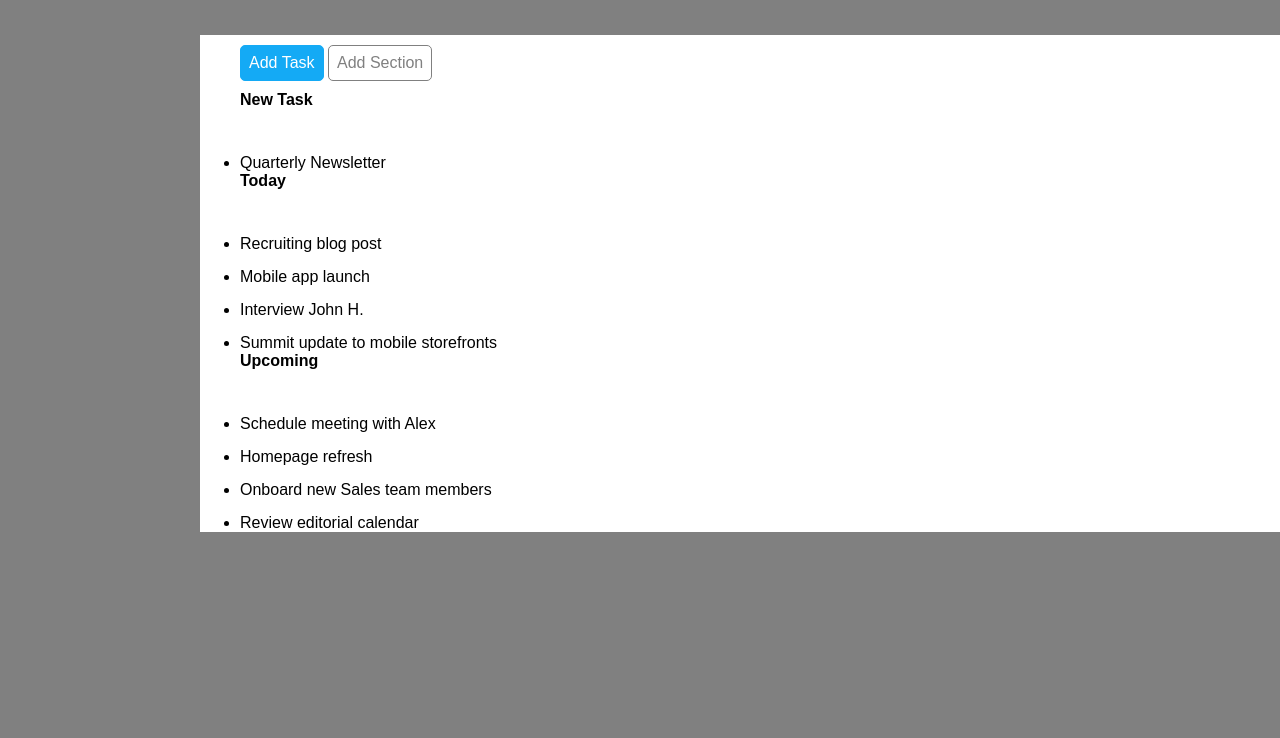
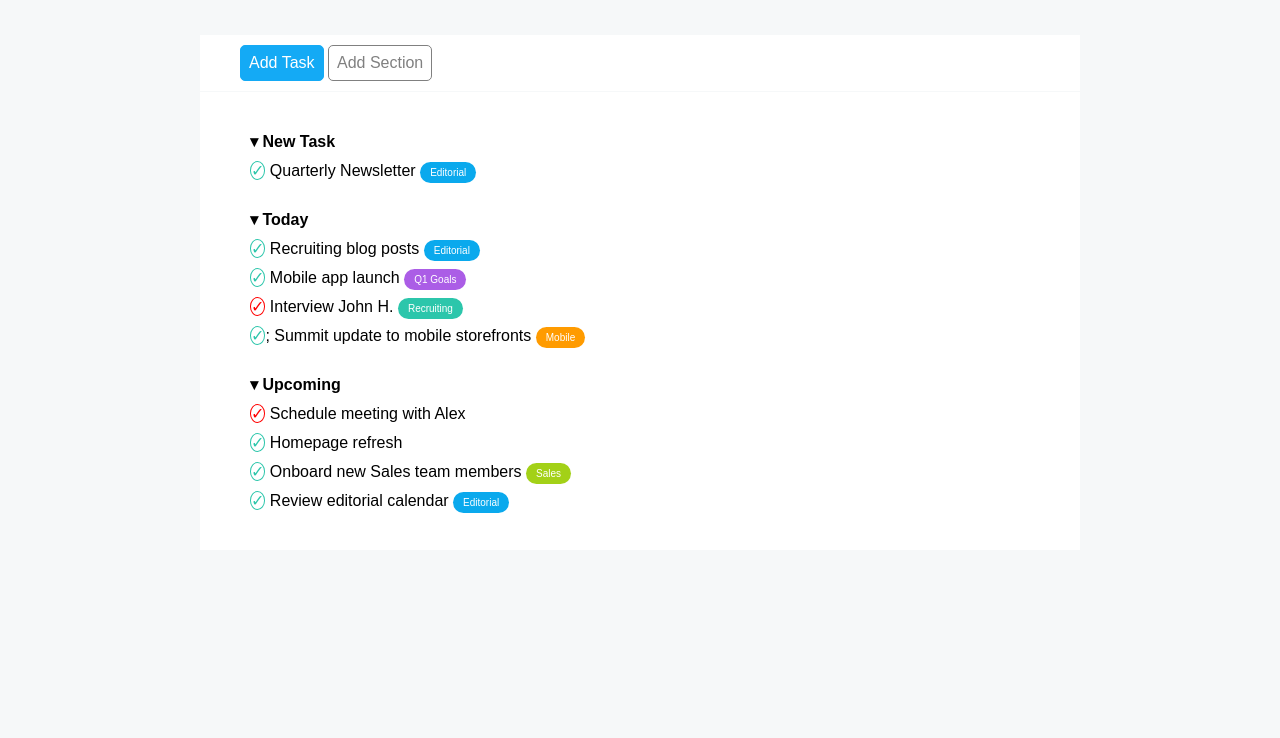
Before and after one commit to MattiaVerardi/html-css-toboolist, a plain HTML site: page index.html in a window 1280 px wide. Shown: the part 62-800 px from the top of the page. Drawn offline with Linux system fonts and the light colour scheme.

Commit message:
ultimazione homework + da correggere &dtrif/check/cross

```diff
--- a/index.html
+++ b/index.html
@@ -10,7 +10,7 @@
 <body>
     <!--inizio header-->
     <header>
-        <h1 class="bg-white">Toboolist</h1>
+        <h1>Toboolist</h1>
     </header>
     <!--fine header-->
     <!--inizio main-->
@@ -22,24 +22,24 @@
     </div>
     <!--fine primo div-->
     <!--inizio secondo div-->
-    <div class="bg-white">
-        <h4>New Task</h4>
+    <div class="bg-white bg-white-second">
+        <h4>&dtrif; New Task</h4>
         <ul class="pd-div">
-            <li class="pd-li">Quarterly Newsletter</li>
+            <li class="pd-li"><span class="circle circle-right">&check;</span> Quarterly Newsletter <span class="label label-blue">Editorial</span></li>
         </ul>
-        <h4>Today</h4>
+        <h4>&dtrif; Today</h4>
         <ul class="pd-div">
-            <li class="pd-li">Recruiting blog post</li>
-            <li class="pd-li">Mobile app launch</li>
-            <li class="pd-li">Interview John H.</li>
-            <li class="pd-li">Summit update to mobile storefronts</li>
+            <li class="pd-li"><span class="circle circle-right">&check;</span> Recruiting blog posts <span class="label label-blue">Editorial</span></li>
+            <li class="pd-li"><span class="circle circle-right">&check;</span> Mobile app launch <span class="label label-violet">Q1 Goals</span></li>
+            <li class="pd-li"><span class="circle circle-wrong">&check;</span> Interview John H. <span class="label label-green-b">Recruiting</span></li>
+            <li class="pd-li"><span class="circle circle-right">&check;</span>; Summit update to mobile storefronts <span class="label label-orange">Mobile</span></li>
         </ul>
-        <h4>Upcoming</h4>
+        <h4>&dtrif; Upcoming</h4>
         <ul class="pd-div">
-            <li class="pd-li">Schedule meeting with Alex</li>
-            <li class="pd-li">Homepage refresh</li>
-            <li class="pd-li">Onboard new Sales team members</li>
-            <li class="pd-li">Review editorial calendar</li>
+            <li class="pd-li"><span class="circle circle-wrong">&check;</span> Schedule meeting with Alex</li>
+            <li class="pd-li"><span class="circle circle-right">&check;</span> Homepage refresh <span class="label label pink">Website</span></li>
+            <li class="pd-li"><span class="circle circle-right">&check;</span> Onboard new Sales team members <span class="label label-green-w">Sales</span></li>
+            <li class="pd-li"><span class="circle circle-right">&check;</span> Review editorial calendar <span class="label label-blue">Editorial</span></li>
         </ul>
     </div>
     <!--fine secondo div-->
--- a/style.css
+++ b/style.css
@@ -6,7 +6,13 @@
 }
 
 body {
-    background-color: grey;
+    background-color: #f6f8f9;
+}
+h1 {
+    background-color: white;
+    padding-left: 40px;
+    padding-top: 10px;
+    margin-bottom: 1px;
 }
 
 /* commons */
@@ -14,7 +20,12 @@ body {
     background-color: white;
     padding-left: 40px;
     padding-top: 10px;
+    margin-bottom: 1px;
+    }
+.bg-white-second {
+    padding-bottom: 30px;
 }
+
 
 .position {
     text-align: center;
@@ -24,6 +35,7 @@ body {
 main {
     margin-top: 50px;
     margin-left: 200px;
+    margin-right: 200px;
 }
 
 /* fine main */
@@ -37,6 +49,7 @@ main {
     text-decoration: none;
     border-radius: 5px;
     display: inline-block;
+    margin-bottom: 10px;
     }
 .bottom-white {
     color: grey;
@@ -51,9 +64,50 @@ main {
 /* fine primo div */
 
 /*inizio secondo div*/
-.pd-div {
-    padding-top: 30px;
+h4 {
+    margin-top: 30px;
+    margin-left: 10px;
 }
-.pd-li {padding-top: 15px;}
+.pd-li {
+    margin: 10px;
+    list-style-type: none
+}
+.circle {
+    border-radius: 50%;
+    border: 1px solid
 
+}
+.circle-right {
+    color: #2cc6ab;
+    border-color:#2cc6ab;
+}
+.circle-wrong {
+    color: #ff0001;
+    border-color:#ff0001;
+}
+.label {
+    font-size: x-small;
+    padding: 5px 10px;
+    border-radius: 15px;
+    color: white;
+
+}
+.label-blue {
+    background-color: #0aa9ed;
+}
+.label-violet {
+    background-color: #ab5de6;
+}
+.label-green-b {
+    background-color: #2cc6ab;
+}
+.label-orange {
+    background-color: #ff9b00;
+}
+.label-pink {
+    background-color: #ec4a9d;
+}
+.label-green-w {
+    background-color: #a3d117;
+}
 /*fine secondo div*/
```
